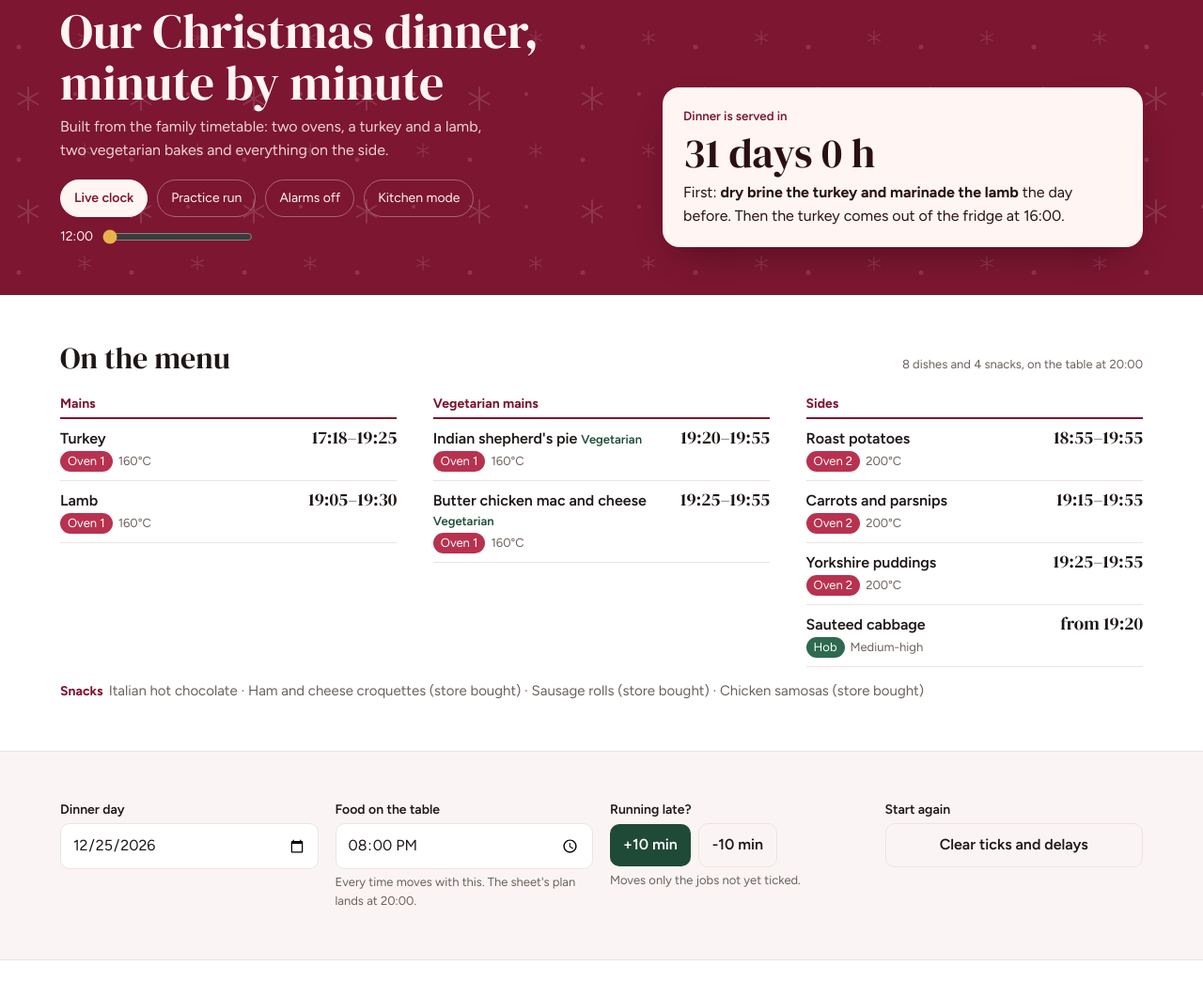
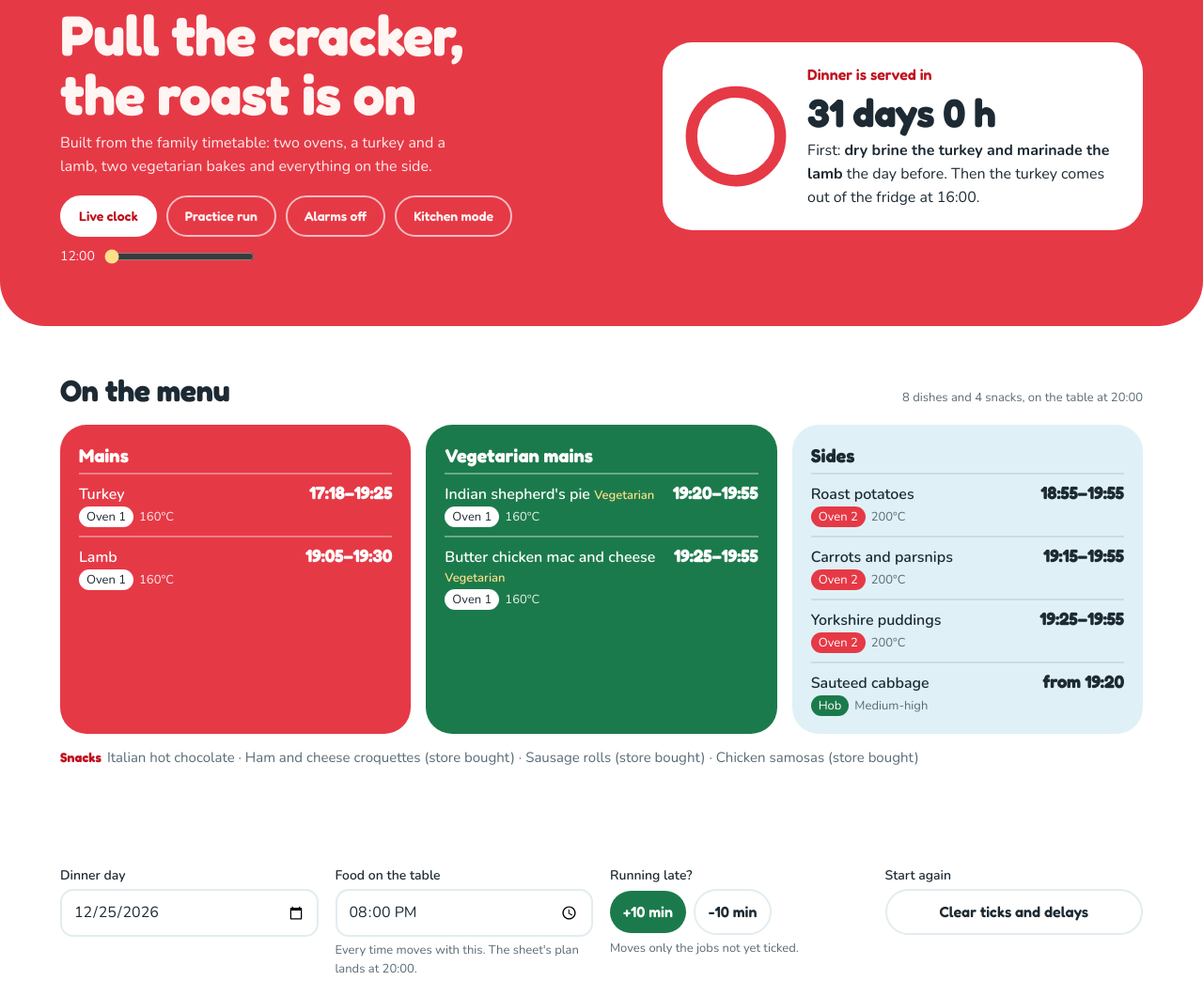
Before and after one commit to daljitj/christmas-dinner, a plain HTML site: page index.html in a window 1280 px wide. Shown: the part 45-1089 px from the top of the page at 94% size. Drawn offline with nearby package versions, Linux system fonts and the light colour scheme.

Commit message:
Restyle in the Christmas cracker look
Scarlet header with a countdown ring, menu in red, green and icy blue
panels, rounded run-sheet cards, Fredoka and Nunito type.

Co-Authored-By: Claude Opus 5.5 <noreply@anthropic.com>
Claude-Session: https://claude.ai/code/session_016NGbb8V6w3A8WcfPWEgyxk

```diff
--- a/index.html
+++ b/index.html
@@ -5,7 +5,7 @@
 <meta name="viewport" content="width=device-width, initial-scale=1">
 <title>Christmas Dinner Planner</title>
 <link rel="preconnect" href="https://fonts.googleapis.com">
-<link href="https://fonts.googleapis.com/css2?family=DM+Serif+Display&family=Figtree:wght@400;500;600;700&display=swap" rel="stylesheet">
+<link href="https://fonts.googleapis.com/css2?family=Fredoka:wght@500;600;700&family=Nunito:wght@400;600;700&display=swap" rel="stylesheet">
 <style>
 /* VOICE: warm, calm kitchen run-sheet; festive without tinsel
    IDEA: the run-sheet pinned to the fridge on the day, counting backwards from the plates
@@ -139,6 +139,69 @@ footer a{color:var(--berry2)}
 .veg{font-size:13px;font-weight:600;color:var(--pine);white-space:nowrap}
 .untimed time{font-size:16px;font-family:Figtree,system-ui,sans-serif;color:var(--mute);padding-top:3px}
 </style>
+<style>
+/* Christmas cracker look: scarlet header with a rounded hem, green and icy blue support, sunny highlights; Fredoka + Nunito */
+:root{--bg:light-dark(#ffffff,#0f1a20);--ink:light-dark(#1d2a33,#eef4f7);--mute:light-dark(#5a6b75,#a9bac3);--line:light-dark(#e3ecf0,#24343d);--panel:light-dark(#f4f8fa,#16242c);
+--berry:#e63946;--berry2:light-dark(#c1121f,#ff7a82);--pine:light-dark(#1b7a4b,#5cc98f);--gold:light-dark(#b07a00,#ffb703);
+--oven:light-dark(#e63946,#ff6b74);--hob:light-dark(#1b7a4b,#5cc98f);--rest:light-dark(#e89c00,#ffb703);--prep:light-dark(#7fb3c8,#6b98ab);--ice:light-dark(#dff1f7,#1a3440);--sun:light-dark(#fff1c2,#3a3216)}
+body{font-family:Nunito,system-ui,sans-serif}
+h1,h2,.big,.task time,.kmwhen,.kmtitle,.mc .tm,.kmthen b,.kmtop .clk,.untimed time{font-family:Fredoka,system-ui,sans-serif;font-weight:700;letter-spacing:-.01em}
+.task.untimed time{font-family:Nunito,system-ui,sans-serif;font-weight:600;font-size:15px;color:var(--mute);padding-top:3px}
+header.band{background:#e63946;border-radius:0 0 48px 48px;padding-bottom:clamp(36px,5vw,64px)}
+header svg.snow{display:none}
+h1{font-size:clamp(38px,5.6vw,60px)}
+.sub{opacity:.95}
+.hero{align-items:center}
+.next{background:#ffffff;color:#1d2a33;border-radius:32px;padding:22px;display:flex;gap:20px;align-items:center;box-shadow:none}
+.next small{color:#c1121f;font-family:Fredoka,sans-serif;font-weight:600;font-size:16px}
+.next .big{font-size:clamp(30px,4vw,42px)}
+.ring{flex:none;width:112px;height:112px}
+.ring-bg{fill:none;stroke:#f1f5f7;stroke-width:14}
+.ring-arc{fill:none;stroke:#e63946;stroke-width:14;stroke-linecap:round;stroke-dasharray:0 400}
+@media(prefers-reduced-motion:no-preference){.ring-arc{transition:stroke-dasharray .6s ease}}
+.pill{border:2px solid #ffffffaa;font-family:Fredoka,sans-serif;font-weight:600;min-height:44px;padding:8px 18px}
+.pill[aria-pressed=true]{background:#ffffff;color:#c1121f;border-color:#ffffff}
+.clockrow input[type=range]{accent-color:#ffe08a}
+.settings{background:var(--bg);border-bottom:0}
+.f input,.f select{border-radius:14px;border:2px solid var(--line)}
+.btn{border-radius:99px;font-family:Fredoka,sans-serif;font-weight:600}
+.btn.ghost{border:2px solid var(--line)}
+.menu{border-bottom:0}
+.mlist{gap:16px}
+.mlist .mgrp{border-radius:28px;padding:18px 20px 10px}
+.mlist .mgrp:nth-child(1){background:#e63946;color:#ffffff}
+.mlist .mgrp:nth-child(2){background:#1b7a4b;color:#ffffff}
+.mlist .mgrp:nth-child(3){background:var(--ice);color:var(--ink)}
+.mgrp h3{color:inherit;border-bottom:0;font-family:Fredoka,sans-serif;font-size:20px;padding-bottom:2px}
+.mgrp .mc{border-bottom:0;border-top:2px solid rgba(255,255,255,.35)}
+.mgrp:nth-child(3) .mc{border-top-color:light-dark(rgba(29,42,51,.1),rgba(255,255,255,.1))}
+.mgrp:nth-child(-n+2) .mc .w{color:rgba(255,255,255,.9)}
+.mgrp:nth-child(-n+2) .tag{background:#ffffff!important;color:#1d2a33}
+.mgrp:nth-child(-n+2) .veg{color:#ffe08a}
+.mgrp+.mgrp{margin-top:0}
+@media(max-width:900px){.mlist{gap:12px}}
+.snackline b{color:var(--berry2);font-family:Fredoka,sans-serif}
+.day{border-bottom:0;font-family:Fredoka,sans-serif;font-size:20px;padding-bottom:0}
+.task{border-bottom:0;border-radius:20px;background:var(--panel);margin-bottom:8px;padding:12px 12px}
+.task time{color:var(--berry2);font-size:24px}
+.task.now{background:var(--sun);border-radius:20px}
+.task.now::before{left:-8px;top:14px;bottom:14px;background:#e63946}
+.nowline{border-top-color:#e63946}.nowline span{color:#c1121f}
+aside .card{border:0;border-radius:28px;background:var(--panel)}
+.ltrack{border-radius:99px;background:var(--bg)}
+.bar{border-radius:99px}
+.lnow{background:var(--ink);width:3px;border-radius:3px}
+.lgrp{font-family:Fredoka,sans-serif;font-size:16px}
+.warn{border-left:0;border-radius:20px;background:var(--sun)}
+.temps td:last-child{font-family:Fredoka,sans-serif;font-weight:700;font-size:18px}
+#km{background:#e63946}
+.kmlabel{color:#ffe08a}
+.kmbtns button{border-radius:24px;font-family:Fredoka,sans-serif}
+.kmbtns #kmDone{color:#c1121f}
+.kmcount{color:#ffffff}
+.toast{border-left-color:#ffb703;border-radius:20px}
+footer.band{border-top:0;background:var(--panel)}
+</style>
 </head>
 <body>
 <header class="band">
@@ -146,7 +209,7 @@ footer a{color:var(--berry2)}
 <div class="wrap">
  <div class="hero">
   <div>
-   <h1>Our Christmas dinner, minute by minute</h1>
+   <h1>Pull the cracker, the roast is on</h1>
    <p class="sub">Built from the family timetable: two ovens, a turkey and a lamb, two vegetarian bakes and everything on the side.</p>
    <div class="clockrow">
     <button class="pill" id="mLive" aria-pressed="true">Live clock</button>
@@ -157,9 +220,12 @@ footer a{color:var(--berry2)}
    </div>
   </div>
   <div class="next" aria-live="polite">
-   <small id="nLabel">Next up</small>
-   <div class="big" id="nIn">-</div>
-   <p id="nWhat"><b>-</b></p>
+   <svg class="ring" viewBox="0 0 128 128" aria-hidden="true"><circle cx="64" cy="64" r="54" class="ring-bg"></circle><circle cx="64" cy="64" r="54" class="ring-arc" id="ringArc" transform="rotate(-90 64 64)"></circle></svg>
+   <div>
+    <small id="nLabel">Next up</small>
+    <div class="big" id="nIn">-</div>
+    <p id="nWhat"><b>-</b></p>
+   </div>
   </div>
  </div>
 </div>
@@ -332,6 +398,11 @@ function render(){
   $('nIn').textContent=live?`${until(nextT.end-now)} left`:until(nextT.when-now);
   $('nWhat').innerHTML=`<b>${esc(nextT.title)}</b> at ${clock(nextT.when)}. ${esc(nextT.d)}`}
  else{$('nLabel').textContent='All done';$('nIn').textContent='Merry Christmas';$('nWhat').textContent='Sit down, you have earned it.'}
+ /* countdown ring: the last hour before the next job, or how much of a running job is left */
+ {let f=1;if(nextT&&now>=+S-36e5*20){const live=nextT.when<=now&&nextT.end>nextT.when;
+   f=live?(nextT.end-now)/(nextT.end-nextT.when):Math.min(1,(nextT.when-now)/36e5)}
+  else if(!nextT)f=0;
+  $('ringArc').style.strokeDasharray=`${(339.3*Math.max(0,f)).toFixed(1)} 400`}
 
  /* lanes grouped by where things cook */
  const t0=+timed[0].when-10*60000,t1=+S+10*60000,span=t1-t0,pct=x=>Math.min(100,Math.max(0,(x-t0)/span*100)).toFixed(2);
```
